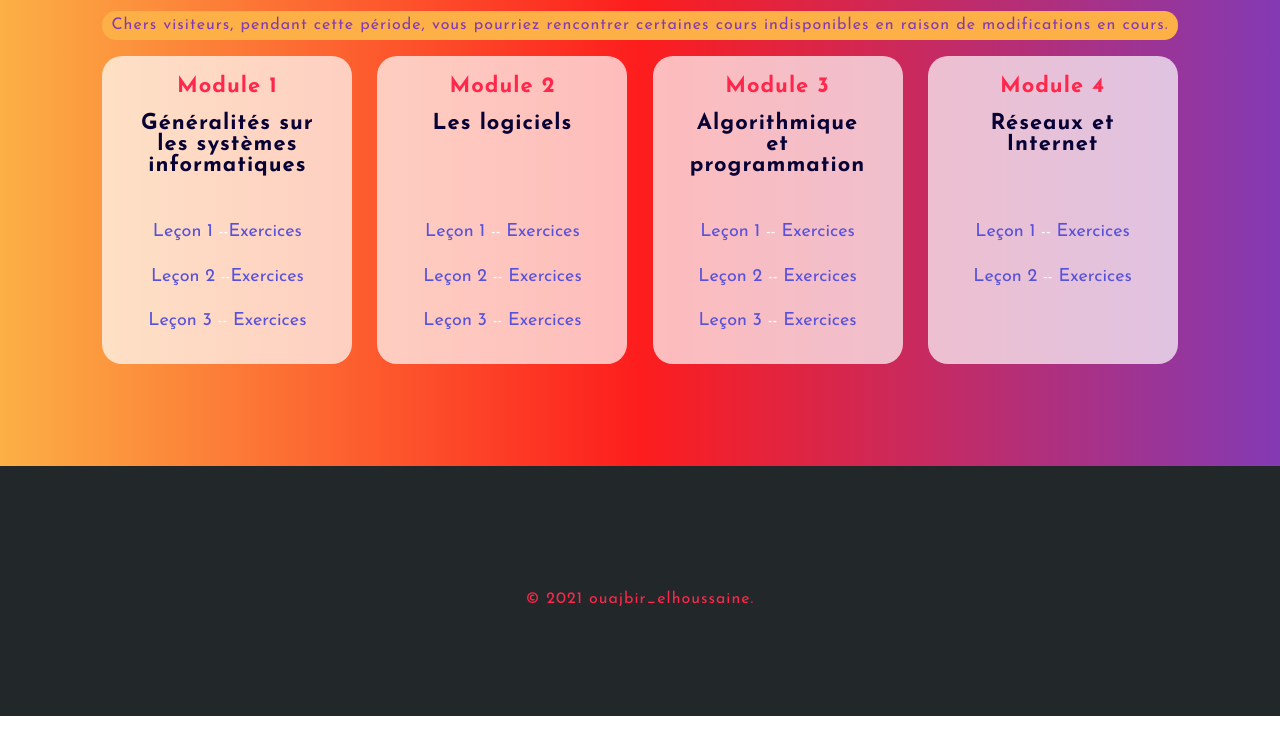
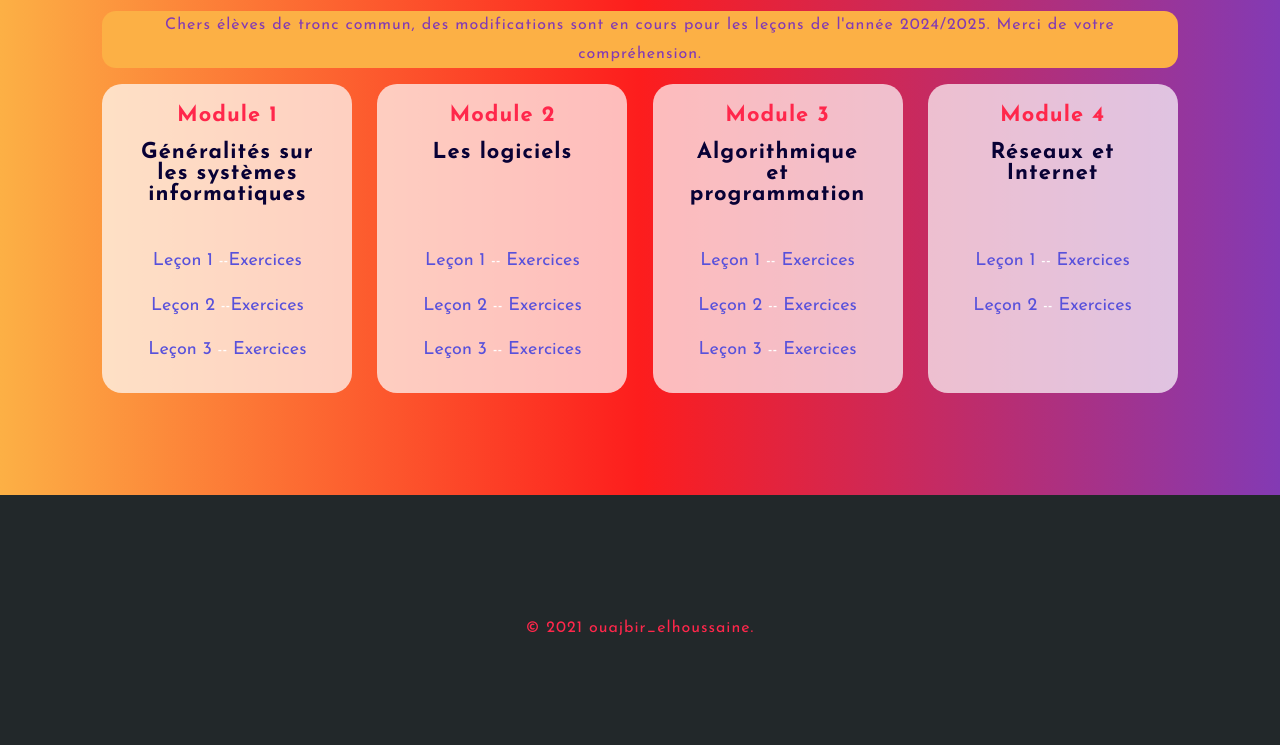
Before and after one commit to elhoussaine95/oua_site, a plain HTML site: page cours.html in a window 1280 px wide. Shown: the part 205-950 px from the top of the page. Before the commit the page ends 921 px from the top, so only its background shows below. Drawn offline with Linux system fonts and the light colour scheme.

Commit message:
Update cours.html

```diff
--- a/cours.html
+++ b/cours.html
@@ -14,7 +14,7 @@
     <!-- <h4 class="text-center" style="background-color: rgb(16, 214, 92); padding: 3px;"><span>dédiés aux élèves </span>TC Sciences & TC litters</h4> -->
     <section class="services" id="services" >
         <h1 class="text-center"><span>INFO</span>RMATIQUE</h1>
-        <p class="message" ><span>Chers visiteurs, pendant cette période, vous pourriez rencontrer certaines cours indisponibles en raison de modifications en cours.</span> </p>
+        <p class="message" ><span>Chers élèves de tronc commun, des modifications sont en cours pour les leçons de l'année 2024/2025. Merci de votre compréhension.</span> </p>
         <div class="box">
             <div class="card" >
                 <h5>Module 1</h5>
```
